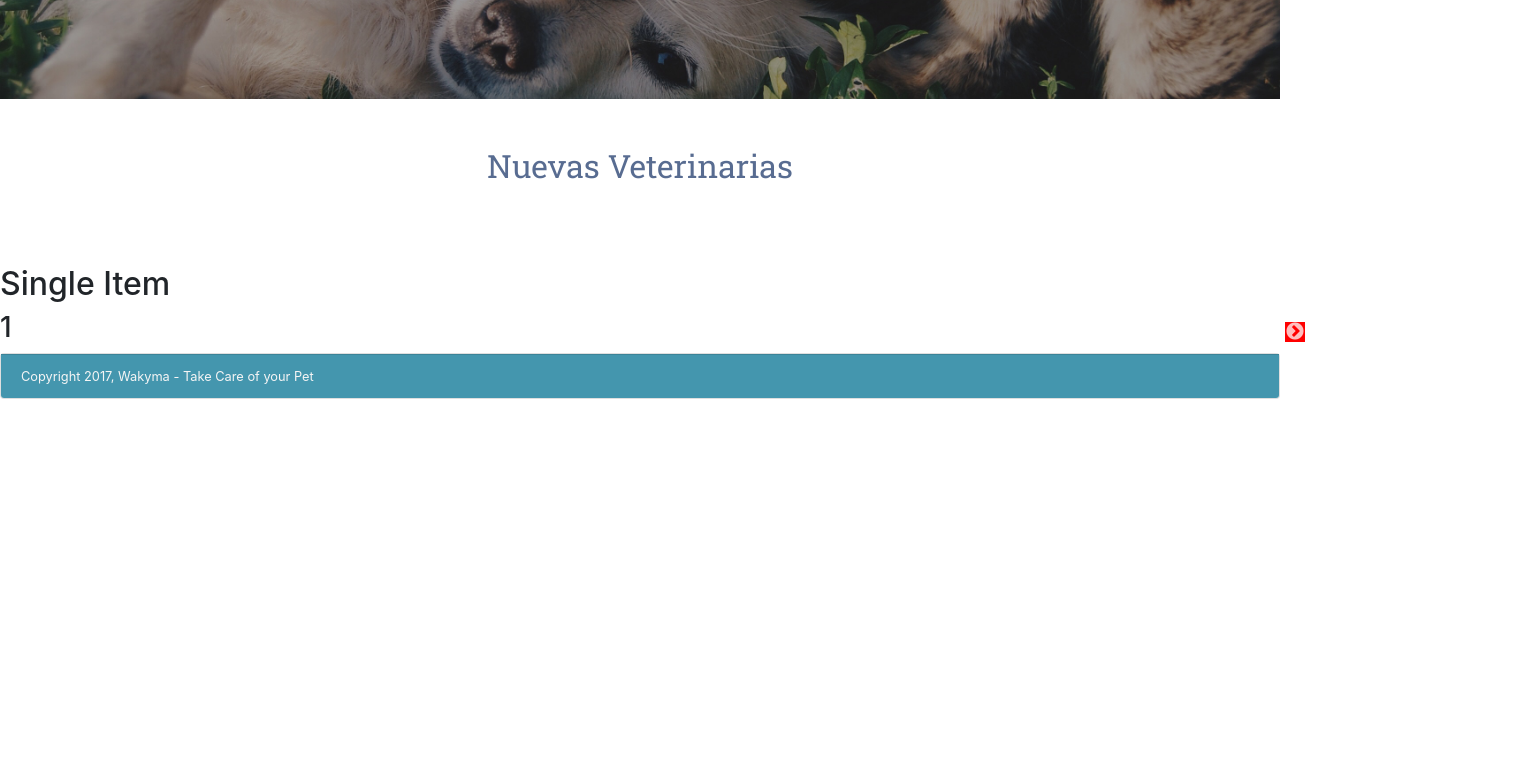
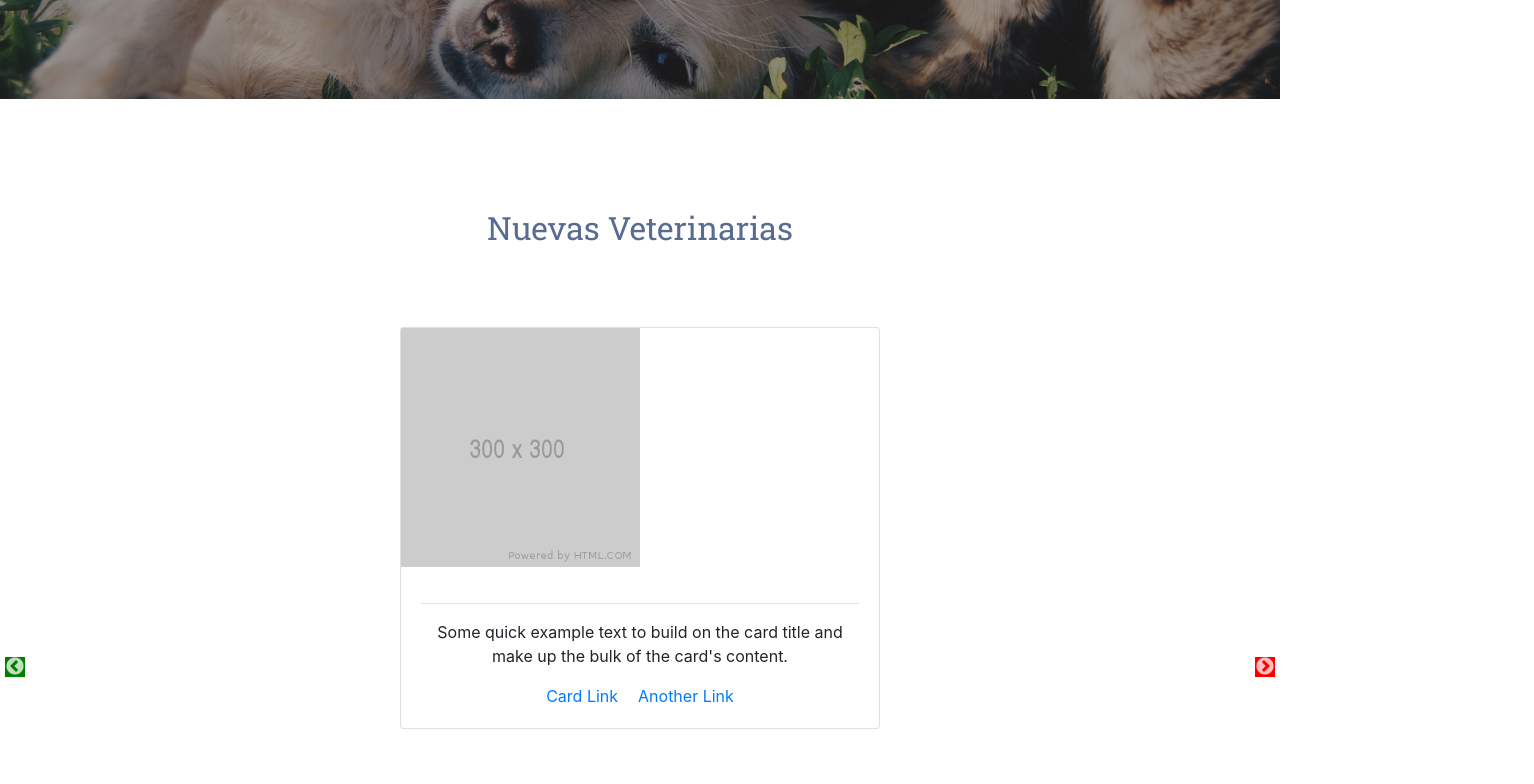
Before and after one commit to DermotBoyle/wakyProject, a React (Create React App) app: page / in a window 1280 px wide. Shown: the part 320-1104 px from the top of the page, 1534 px wide, since content can reach past the window. Before the commit the page ends 800 px from the top, so only its background shows below. Built offline with nearby package versions, Linux system fonts and the light colour scheme.

Commit message:
carousel placeholder

```diff
--- a/src/layout/vetcarousel.css
+++ b/src/layout/vetcarousel.css
@@ -18,3 +18,13 @@ hr.linedetail {
   border-top: 5px solid #586c91;
   margin: 1em;
 }
+
+article.carouselcont {
+  padding: 30px;
+}
+
+div.card {
+  width: 30rem;
+  text-align: center;
+  margin: auto;
+}
--- a/src/layout/vetscarousel.js
+++ b/src/layout/vetscarousel.js
@@ -1,6 +1,17 @@
 import React, { Component } from "react";
 import "./vetcarousel.css";
 import Slider from "react-slick";
+import {
+  Card,
+  CardImg,
+  CardText,
+  CardBody,
+  CardLink,
+  CardTitle,
+  CardSubtitle
+} from "reactstrap";
+
+import placeholder from "../images/placeholder.png";
 
 function SampleNextArrow(props) {
   const { className, style, onClick } = props;
@@ -37,22 +48,59 @@ export default class SimpleSlider extends Component {
     };
     return (
       <>
-        <article>
+        <article className="carouselcont">
           <h2 className="newvets">Nuevas Veterinarias</h2>
           <div className="linecont">
             <hr className="linedetail" />
           </div>
           <div className="slider">
-            <h2> Single Item</h2>
             <Slider {...settings}>
-              <div>
-                <h3>1</h3>
+              <div className="carsearch">
+                <Card>
+                  <img width="50%" src={placeholder} alt="Card image cap" />
+                  <CardBody>
+                    <hr />
+                    <CardText>
+                      Some quick example text to build on the card title and
+                      make up the bulk of the card's content.
+                    </CardText>
+                    <CardLink href="#">Card Link</CardLink>
+                    <CardLink href="#">Another Link</CardLink>
+                  </CardBody>
+                </Card>
               </div>
               <div>
-                <h3>2</h3>
+                <Card>
+                  <CardBody>
+                    <CardTitle>Card title</CardTitle>
+                    <CardSubtitle>Card subtitle</CardSubtitle>
+                  </CardBody>
+                  <img width="50%" src={placeholder} alt="Card image cap" />
+                  <CardBody>
+                    <hr />
+                    <CardText>
+                      Some quick example text to build on the card title and
+                      make up the bulk of the card's content.
+                    </CardText>
+                    <CardLink href="#">Card Link</CardLink>
+                    <CardLink href="#">Another Link</CardLink>
+                  </CardBody>
+                </Card>
               </div>
               <div>
-                <h3>3</h3>
+                <Card>
+                  <CardBody />
+                  <img width="100%" src={placeholder} alt="Card image cap" />
+                  <CardBody>
+                    <hr />
+                    <CardText>
+                      Some quick example text to build on the card title and
+                      make up the bulk of the card's content.
+                    </CardText>
+                    <CardLink href="#">Card Link</CardLink>
+                    <CardLink href="#">Another Link</CardLink>
+                  </CardBody>
+                </Card>
               </div>
               <div>
                 <h3>4</h3>
```
Also changed, not shown: src/images/placeholder.png (added).
